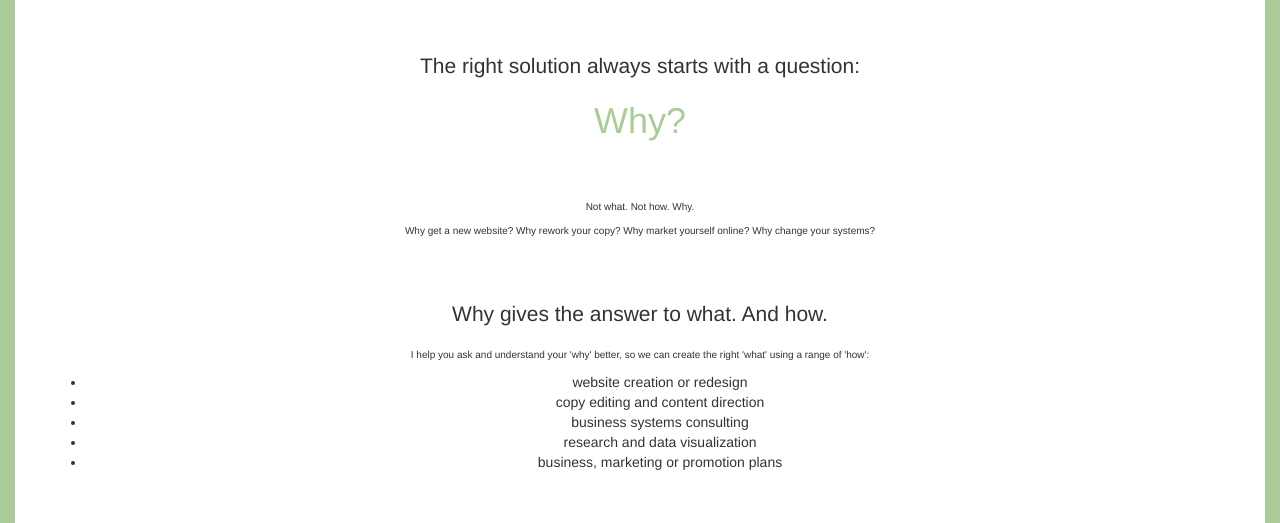
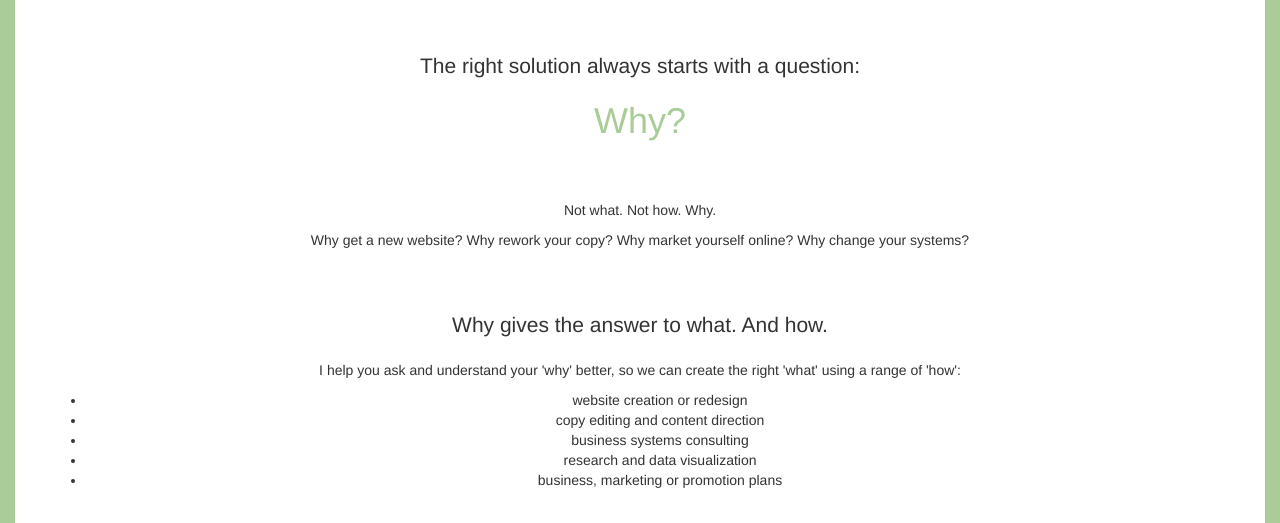
Before and after one commit to kaiewiggins/kaiewiggins.github.io, a Jekyll site: the page built from consulting.html, in a window 1280 px wide and 1400 px high, scrolled down 399 px. Shown: the part 58-581 px from the top of the window. Built offline with Jekyll 4.4.1, drawn with Linux system fonts in a browser that asks for light colours; nearby versions of some CDN libraries; grey boxes are pictures that could not be loaded.

Commit message:
remove p. font size, size up anchor

```diff
--- a/css/main.css
+++ b/css/main.css
@@ -11,12 +11,12 @@ position: relative;
 
 h2,h3,h4 {color: #ac9;}
 
-p {font-size: 10px;}
+p {}
 
 a.anchor {
     display: block;
     position: relative;
-    top: -250px;
+    top: 200px;
     visibility: hidden;
 }/*Spaces down anchor tags to compensate for the space the nav bar puts it off*/
 
```
